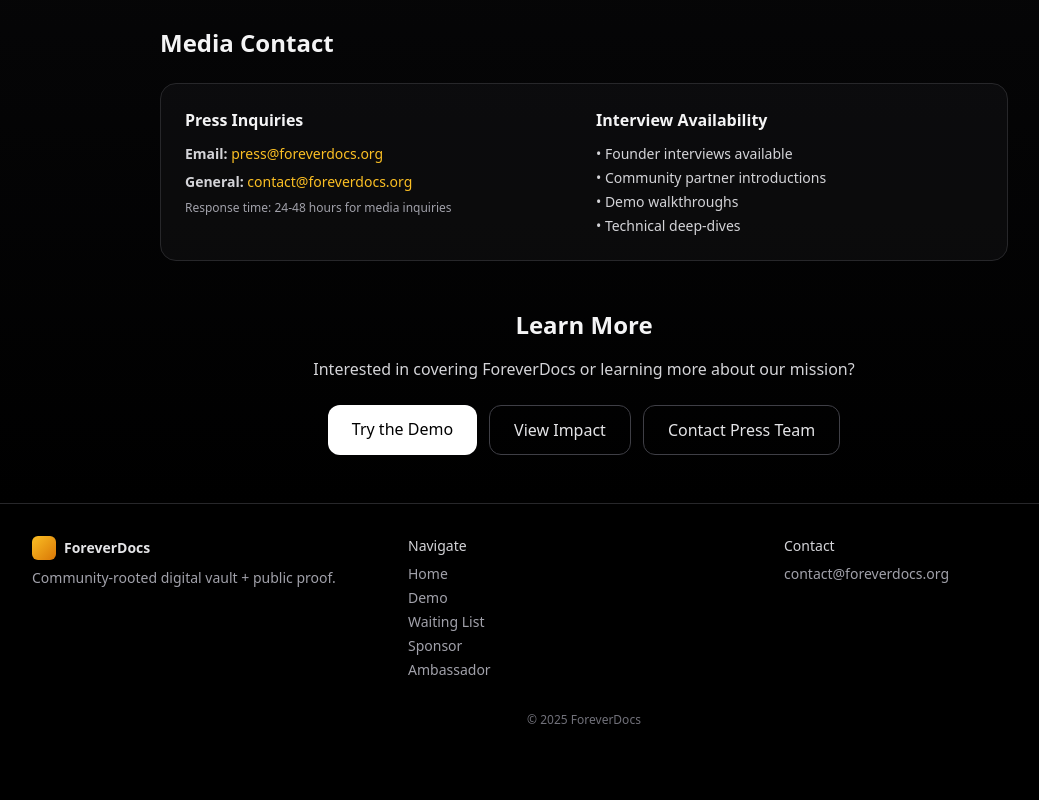
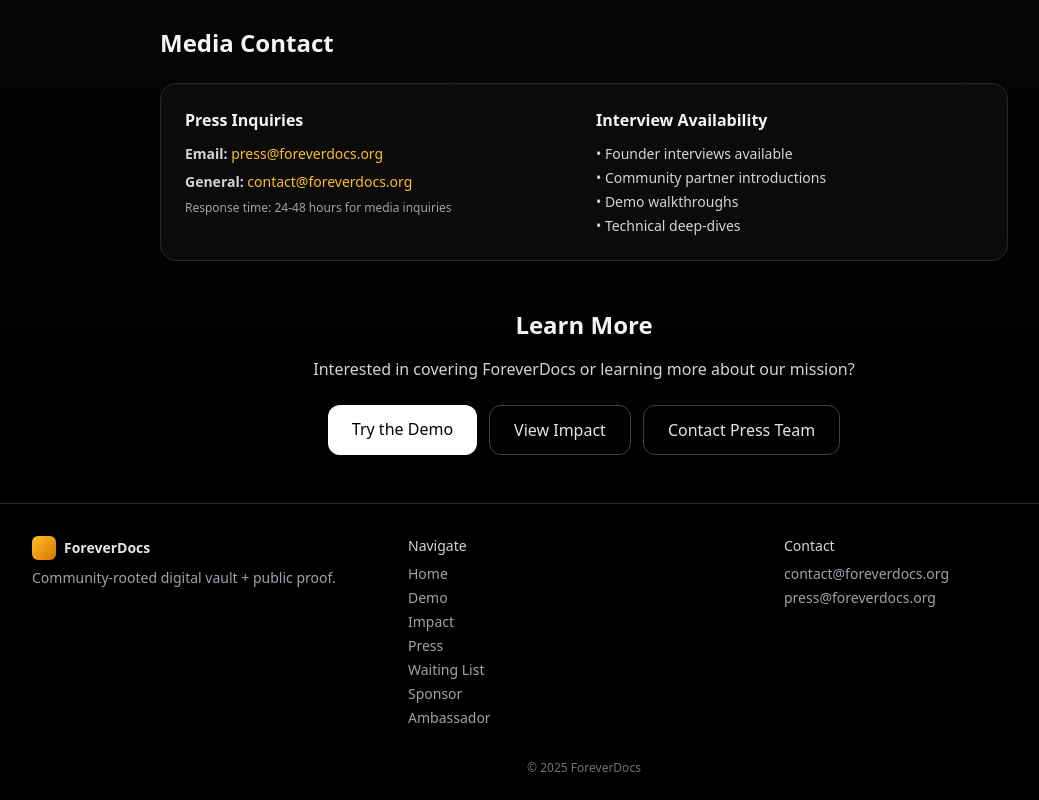
Before and after one commit to kungfukitty/ForeverDocs, a React (Vite) app: page /press in a window 1280 px wide. Shown: the part 1270-2070 px from the top of the page, without its empty margins (56-1095 px from the left). Before the commit the page ends 2022 px from the top, so only its background shows below. Built offline with nearby package versions, Linux system fonts and the light colour scheme.

Commit message:
Update SiteFooter.tsx

```diff
--- a/src/components/SiteFooter.tsx
+++ b/src/components/SiteFooter.tsx
@@ -1,3 +1,4 @@
+// src/components/SiteFooter.tsx
 import React from 'react'
 import { Link } from 'react-router-dom'
 
@@ -17,6 +18,8 @@ export default function SiteFooter() {
           <ul className="mt-2 space-y-1">
             <li><Link to="/" className="hover:text-white">Home</Link></li>
             <li><Link to="/demo" className="hover:text-white">Demo</Link></li>
+            <li><Link to="/impact" className="hover:text-white">Impact</Link></li>
+            <li><Link to="/press" className="hover:text-white">Press</Link></li>
             <li><Link to="/waiting-list" className="hover:text-white">Waiting List</Link></li>
             <li><Link to="/sponsor" className="hover:text-white">Sponsor</Link></li>
             <li><Link to="/ambassador" className="hover:text-white">Ambassador</Link></li>
@@ -25,6 +28,7 @@ export default function SiteFooter() {
         <div>
           <div className="text-zinc-300 font-medium">Contact</div>
           <p className="mt-2">contact@foreverdocs.org</p>
+          <p className="mt-1">press@foreverdocs.org</p>
         </div>
       </div>
       <div className="text-xs text-zinc-500 text-center pb-6">© {new Date().getFullYear()} ForeverDocs</div>
```
